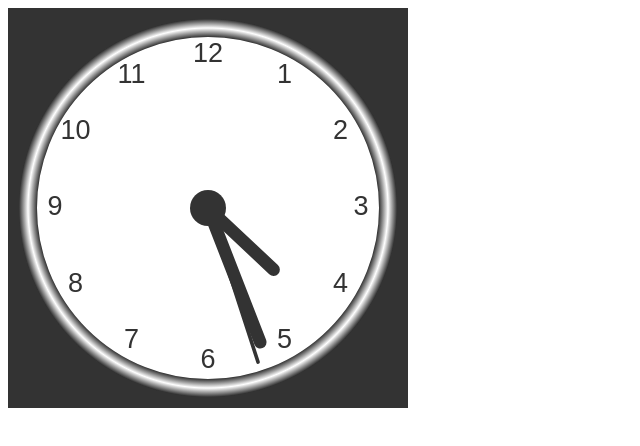
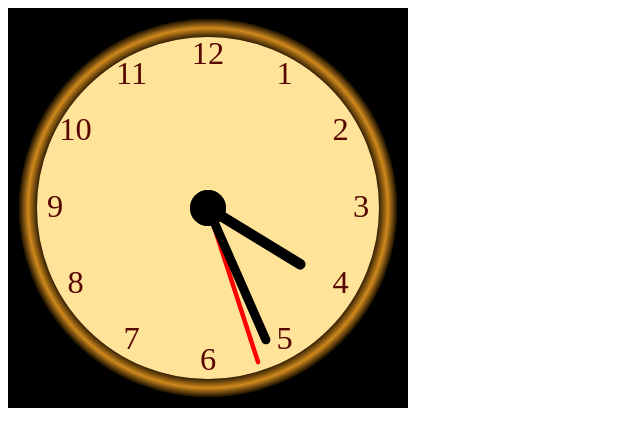
Before and after one commit to Gamemaster84664/ALCProjects2, a plain HTML site: page Canvas Exercises/Clock/index.html in a window 1280 px wide. Shown: the whole page, without its empty margins (0-640 px from the left). Drawn offline with Linux system fonts and the light colour scheme.

Commit message:
made a clock ages old

```diff
--- a/Canvas Exercises/Clock/index.html
+++ b/Canvas Exercises/Clock/index.html
@@ -2,7 +2,7 @@
 <html>
 <body>
 
-<canvas id="canvas" width="400" height="400" style="background-color: #333"></canvas>
+<canvas id="canvas" width="400" height="400" style="background-color: #000000"></canvas>
 
 <script>
     var canvas = document.getElementById("canvas");
@@ -24,13 +24,13 @@
 
         ctx.beginPath();
         ctx.arc(0,0, radius, 0, 2 * Math.PI);
-        ctx.fillStyle = "white";
+        ctx.fillStyle = "#ffe398";
         ctx.fill();
 
         grad = ctx.createRadialGradient(0,0, radius * 0.95, 0,0, radius * 1.05);
-        grad.addColorStop(0, "#333");
-        grad.addColorStop(0.5, "white");
-        grad.addColorStop(1, "#333");
+        grad.addColorStop(0, "#342103");
+        grad.addColorStop(0.5, "#d0891d");
+        grad.addColorStop(1, "#1c1100");
         ctx.strokeStyle = grad;
         ctx.lineWidth = radius * 0.1;
         ctx.stroke();
@@ -44,7 +44,7 @@
     function drawNumbers() {
         var ang;
         var num;
-        ctx.font = radius * 0.15 + "px arial";
+        ctx.font = radius * 0.18 + "px BlackCastleMF";
         ctx.textBaseline = "middle";
         ctx.textAlign = "center";
         for(num = 1; num < 13; num++) {
@@ -52,6 +52,7 @@
             ctx.rotate(ang);
             ctx.translate(0, -radius * 0.85);
             ctx.rotate(-ang);
+            ctx.fillStyle = "#570600";
             ctx.fillText(num.toString(), 0, 0);
             ctx.rotate(ang);
             ctx.translate(0, radius * 0.85);
@@ -64,28 +65,48 @@
         var hour = now.getHours();
         var minute = now.getMinutes();
         var second = now.getSeconds();
+        //Second
+        second = (second * Math.PI / 30);
+        drawSecondHand(ctx, second, radius * .9, radius * 0.025);
+        //Minute
+        minute = (minute * Math.PI / 30) + (second * Math.PI / (30*60));
+        drawHand(ctx, minute, radius * 0.8, radius * 0.05);
         //Hour
         hour = hour%12;
         hour = (hour * Math.PI/6) + (minute*Math.PI/(6*60)) + (second*Math.PI / (360*60));
-        drawHand(ctx, hour, radius * 0.5, radius * 0.07);
-        //Minute
-        minute = (minute * Math.PI / 30) + (second * Math.PI / (30*60));
-        drawHand(ctx, minute, radius * 0.8, radius * 0.07);
-        //Second
-        second = (second * Math.PI / 30);
-        drawHand(ctx, second, radius * 0.9, radius * 0.02);
+        drawHand(ctx, hour, radius * 0.6, radius * 0.06);
+
+        ctx.beginPath();
+        ctx.arc(0,0, radius * 0.1, 0, 2 * Math.PI);
+        ctx.fillStyle = "#000000";
+        ctx.fill();
     }
 
     function drawHand(ctx, pos, length, width) {
         ctx.beginPath();
+        ctx.strokeStyle = "#000000";
         ctx.lineWidth = width;
         ctx.lineCap = "round";
+        ctx.stroke();
         ctx.moveTo(0,0);
         ctx.rotate(pos);
         ctx.lineTo(0, -length);
         ctx.stroke();
         ctx.rotate(-pos);
     }
+    function drawSecondHand(ctx, pos, length, width) {
+        ctx.beginPath();
+        ctx.strokeStyle = "#ff0000";
+        ctx.lineWidth = width;
+        ctx.lineCap = "round";
+        ctx.stroke();
+        ctx.moveTo(0,0);
+        ctx.rotate(pos);
+        ctx.lineTo(0, -length);
+        ctx.stroke();
+        ctx.rotate(-pos);
+    }
+
 </script>
 
 </body>
```
